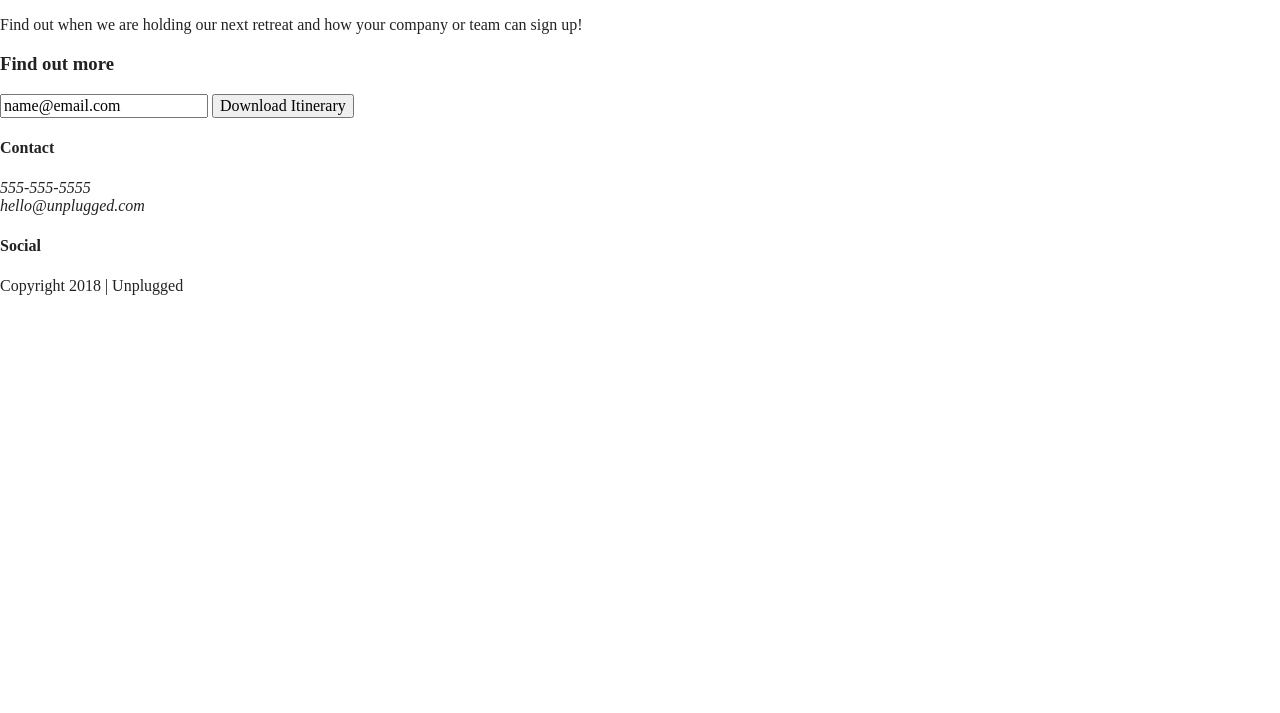
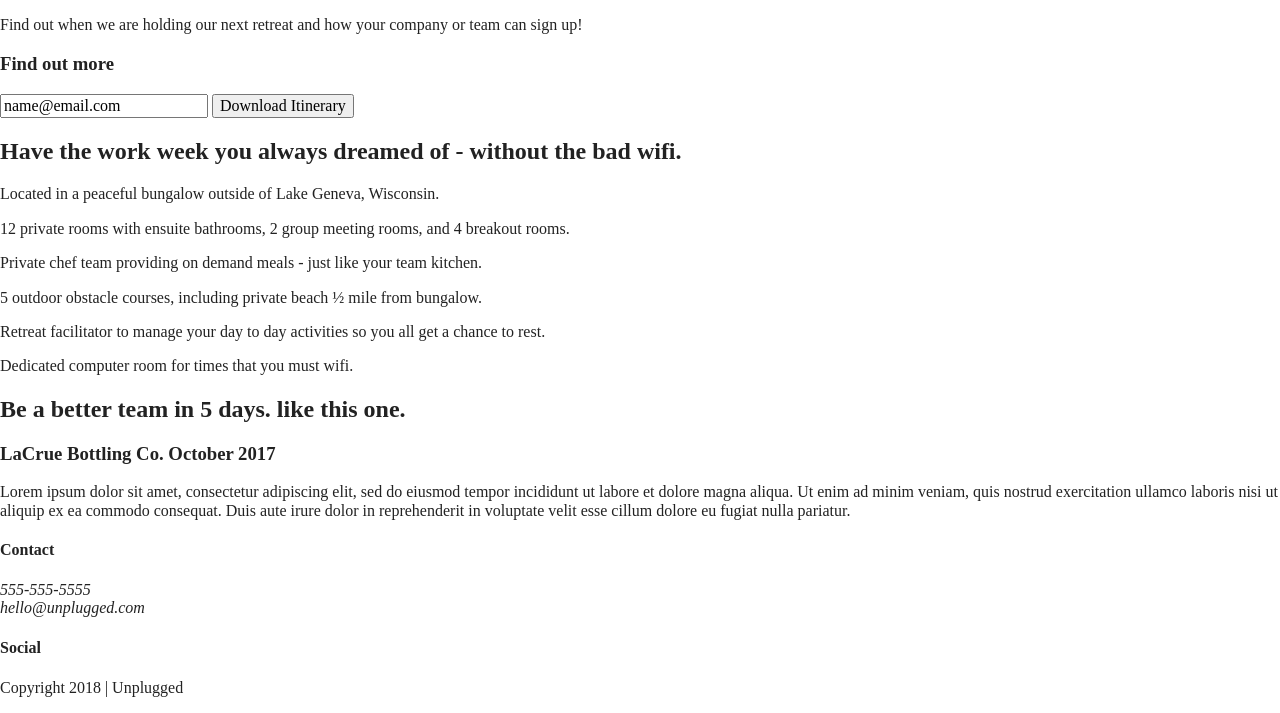
Before and after one commit to PatricTomlinson/unplugged-retreat-project, a website built with Parcel: page index.html in a window 1280 px wide. Shown: the part 176-889 px from the top of the page. Before the commit the page ends 800 px from the top, so only its background shows below. Built offline with nearby package versions, Linux system fonts and the light colour scheme.

Commit message:
Updated homepage

```diff
--- a/index.html
+++ b/index.html
@@ -52,7 +52,9 @@
       <div class="content-wrapper">
         <div class="form-description">
           <h3>Want to join the next retreat?</h3>
-          <p>Find out when we are holding our next retreat and how your company or team can sign up!</p>
+          <p>
+            Find out when we are holding our next retreat and how your company or team can sign up!
+          </p>
         </div>
         <div class="form">
           <h3>Find out more</h3>
@@ -61,6 +63,73 @@
         </div>
       </div>
     </aside>
+
+    <section class="features">
+      <div class="content-wrapper">
+        <h2>Have the work week you always dreamed of - without the bad wifi.</h2>
+        <div class="features-items">
+          <article>
+            <p class="fontawesome-icon">
+            </p>
+            <p class="features-item-description">
+              Located in a peaceful bungalow outside of Lake Geneva, Wisconsin.
+            </p>
+          </article>
+          <article>
+            <p class="fontawesome-icon">
+            </p>
+            <p class="features-item-description">
+              12 private rooms with ensuite bathrooms, 2 group meeting rooms, and 4 breakout rooms.
+            </p>
+          </article>
+          <article>
+            <p class="fontawesome-icon">
+            </p>
+            <p class="features-item-description">
+              Private chef team providing on demand meals - just like your team kitchen.
+            </p>
+          </article>
+          <article>
+            <p class="fontawesome-icon">
+            </p>
+            <p class="features-item-description">
+              5 outdoor obstacle courses, including private beach ½ mile from bungalow.
+            </p>
+          </article>
+          <article>
+            <p class="fontawesome-icon">
+            </p>
+            <p class="features-item-description">
+              Retreat facilitator to manage your day to day activities so you all get a chance to rest.
+            </p>
+          </article>
+          <article>
+            <p class="fontawesome-icon">
+            </p>
+            <p class="features-item-description">
+              Dedicated computer room for times that you must wifi.
+            </p>
+          </article>
+        </div>
+      </div>
+    </section>
+
+    <section class="reviews">
+      <div class="content-wrappers">
+        <h2>Be a better team in 5 days. like this one.</h2>
+        <article>
+          <div>
+            <h3>LaCrue Bottling Co. October 2017</h3>
+            <p>
+              Lorem ipsum dolor sit amet, consectetur adipiscing elit, sed do eiusmod tempor incididunt ut labore et
+              dolore magna aliqua. Ut enim ad minim veniam, quis nostrud exercitation ullamco laboris nisi ut aliquip
+              ex ea commodo consequat. Duis aute irure dolor in reprehenderit in voluptate velit esse cillum dolore eu
+              fugiat nulla pariatur.
+            </p>
+          </div>
+        </article>
+      </div>
+    </section>
 
   </main>
 
```
